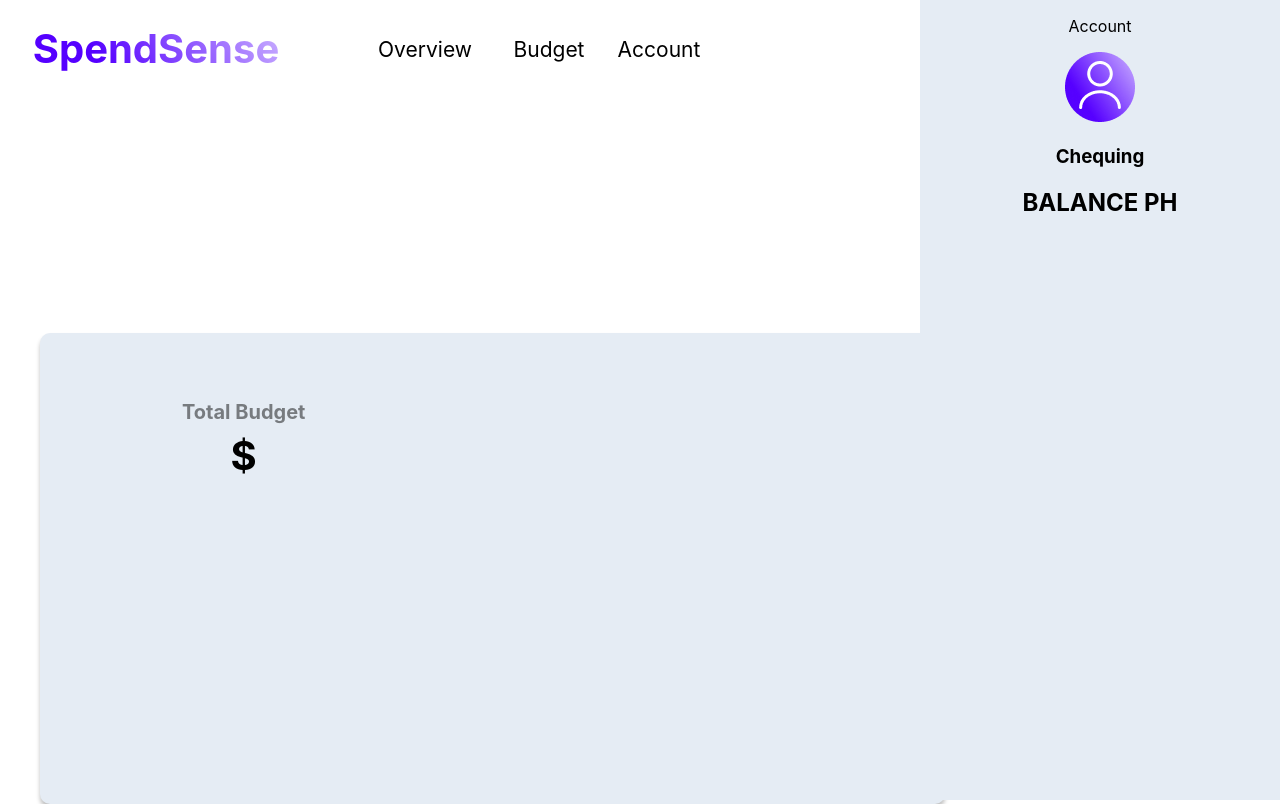
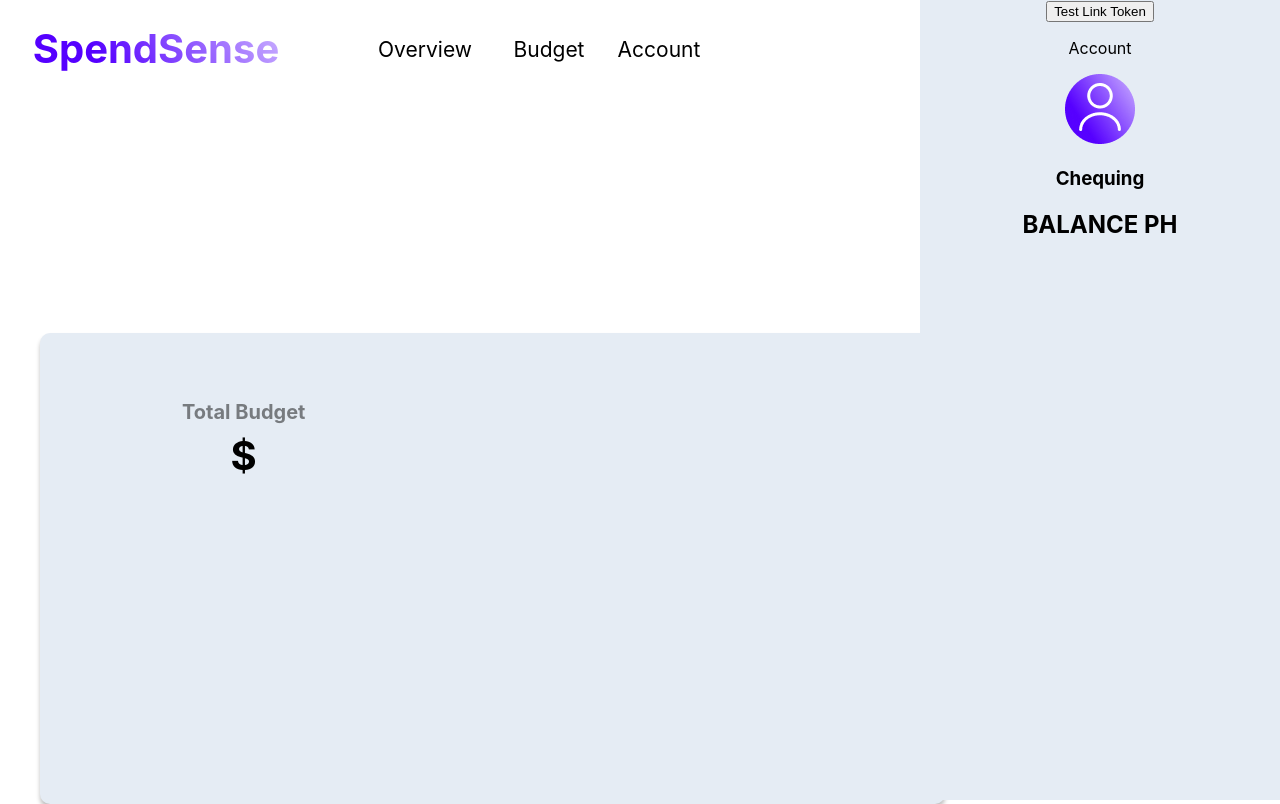
Before and after one commit to NickCross-79/spendsense, a React (Create React App) app: page / in a window 1280 px wide. Built offline with nearby package versions, Linux system fonts and the light colour scheme; no server answers; a web font is replaced by a local one.

Commit message:
Added button for testing plaid link token creation

```diff
--- a/src/components/side-menu/SideMenu.js
+++ b/src/components/side-menu/SideMenu.js
@@ -1,16 +1,28 @@
 import AccountBalance from "./AccountBalance";
+import React, { useState, useEffect } from 'react';
+import axios from 'axios';
 
 function importAll(r){
     let images = {};
     r.keys().map((item, index) => { images[item.replace('./', '')] = r(item); });
     return images;
 }
-
 const images = importAll(require.context('../../icons', false, /\.(png|jpe?g|svg)$/));
 
 const SideMenu = () => {
+
+    const [response, setResponse] = useState(null);
+
+    const handleClick = () => {
+        axios.post('http://localhost:3001/plaid/create_link_token/64056143a3f9df09bb5801a9')
+            .then(res => {
+                console.log(res.data);
+            })
+    }
+
     return (
         <div className="side-menu">
+            <button onClick={handleClick}>Test Link Token</button>
             <p>Account</p>
             <img src={images['icon_profile_.png']} alt="Profile" />
             <AccountBalance />
```
